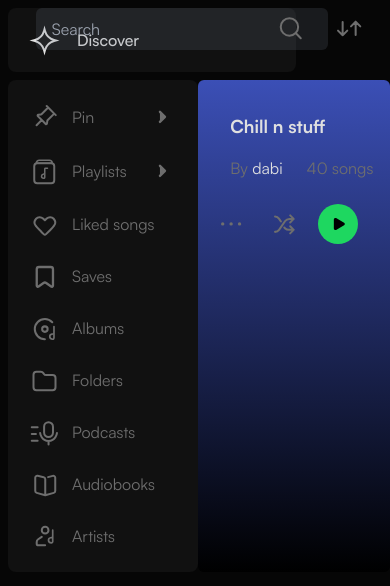
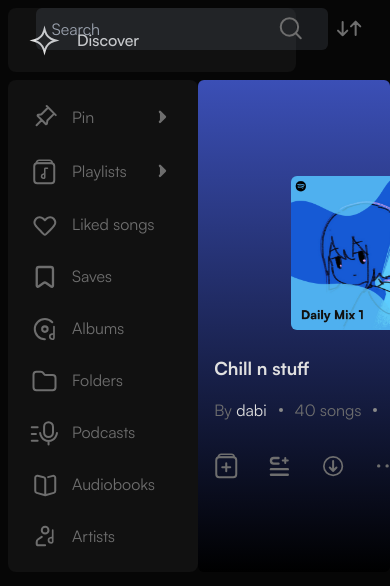
Before and after one commit to Juxtify4Spotify/juxtify-client, a React (Vite) app: page /playlist in a window 390 px wide. Shown: the top 586 px of the page. Built offline with nearby package versions, Linux system fonts and the light colour scheme.

Commit message:
Updated Playlist page
Updated components for mobile desing:
- PlaylistHeader
- SideInfo

```diff
--- a/src/components/Playlist/PlaylistHeader/index.tsx
+++ b/src/components/Playlist/PlaylistHeader/index.tsx
@@ -43,7 +43,7 @@
   const toggleDownload = () => setIsDownloaded(!isDownloaded);
 
   return (
-    <div className='flex flex-col gap-4 p-8 text-secondary-foreground'>
+    <div className='flex w-full flex-col gap-4 text-secondary-foreground'>
       <h1 className='text-lg font-semibold text-foreground sm:text-5xl'>{title}</h1>
       <div className='flex items-center gap-3 whitespace-nowrap sm:mt-2'>
         <p>
@@ -65,7 +65,7 @@
           </button>
         </div>
 
-        <div className='flex gap-3'>
+        <div className='flex -translate-x-2 gap-3 sm:-translate-x-0'>
           <button onClick={toggleLibrary} className='hidden sm:inline'>
             {isInLibrary ? (
               <CheckFilled className='text-accent' />
--- a/src/components/Playlist/SideInfo/index.tsx
+++ b/src/components/Playlist/SideInfo/index.tsx
@@ -6,13 +6,13 @@
 
 export default function SideInfo({ img, tags }: SideInfoProps) {
   return (
-    <aside className='hidden h-full w-1/4 flex-col gap-8 p-5 sm:flex'>
-      <img className='rounded-md' src={img} alt='playlist cover' />
-      <div className='flex flex-wrap gap-4'>
+    <aside className='mt-20 flex w-full flex-col items-center gap-8 sm:m-0 sm:w-1/4'>
+      <img className='w-2/4 rounded-md sm:w-full' src={img} alt='playlist cover' />
+      <div className='hidden flex-wrap gap-4 sm:flex'>
         {tags.map((tag) => (
           <p
             key={tag}
-            className='hover:text-foreground+d cursor-pointer items-center rounded-full border-2 border-primary-foreground px-4 py-2 text-primary-foreground duration-75 ease-in-out hover:border-foreground'
+            className='cursor-pointer items-center rounded-full border-2 border-primary-foreground px-4 py-2 text-primary-foreground duration-75 ease-in-out hover:border-foreground hover:text-foreground'
           >
             {tag}
           </p>
--- a/src/routes/playlist.tsx
+++ b/src/routes/playlist.tsx
@@ -1,3 +1,4 @@
+import { useEffect, useState } from 'react';
 import PlaylistHeader from '../components/Playlist/PlaylistHeader';
 import SideInfo from '../components/Playlist/SideInfo';
 const bgColor = '#3B4FB6';
@@ -15,14 +16,48 @@
 };
 
 function Playlist() {
+  const [isSmallScreen, setIsSmallScreen] = useState(false);
+
+  useEffect(() => {
+    const handleResize = () => {
+      setIsSmallScreen(window.innerWidth < 640);
+    };
+
+    window.addEventListener('resize', handleResize);
+    handleResize();
+
+    return () => {
+      window.removeEventListener('resize', handleResize);
+    };
+  }, []);
+
   return (
     <div
-      className='flex h-full rounded-md'
+      className='flex h-full gap-6 rounded-md p-4 sm:p-8'
       style={{
         background: `linear-gradient(to bottom, ${bgColor}, black)`,
       }}
     >
-      <section className='flex w-full flex-col sm:w-3/4'>
+      {isSmallScreen ? (
+        <>
+          <section className='flex flex-col gap-6'>
+            <Aside></Aside>
+            <Header></Header>
+          </section>
+        </>
+      ) : (
+        <>
+          <section className='flex w-3/4'>
+            <Header></Header>
+          </section>
+          <Aside></Aside>
+        </>
+      )}
+    </div>
+  );
+}
+
+const Header = () => (
   <PlaylistHeader
     title={playlist.title}
     size={playlist.size}
@@ -32,11 +67,8 @@
     playing={playlist.playing}
     time={playlist.time}
   ></PlaylistHeader>
-      </section>
+);
 
-      <SideInfo img={playlist.img} tags={playlist.tags}></SideInfo>
-    </div>
-  );
-}
+const Aside = () => <SideInfo img={playlist.img} tags={playlist.tags}></SideInfo>;
 
 export default Playlist;
```
Lines whose indentation alone changed are shown as unchanged.
